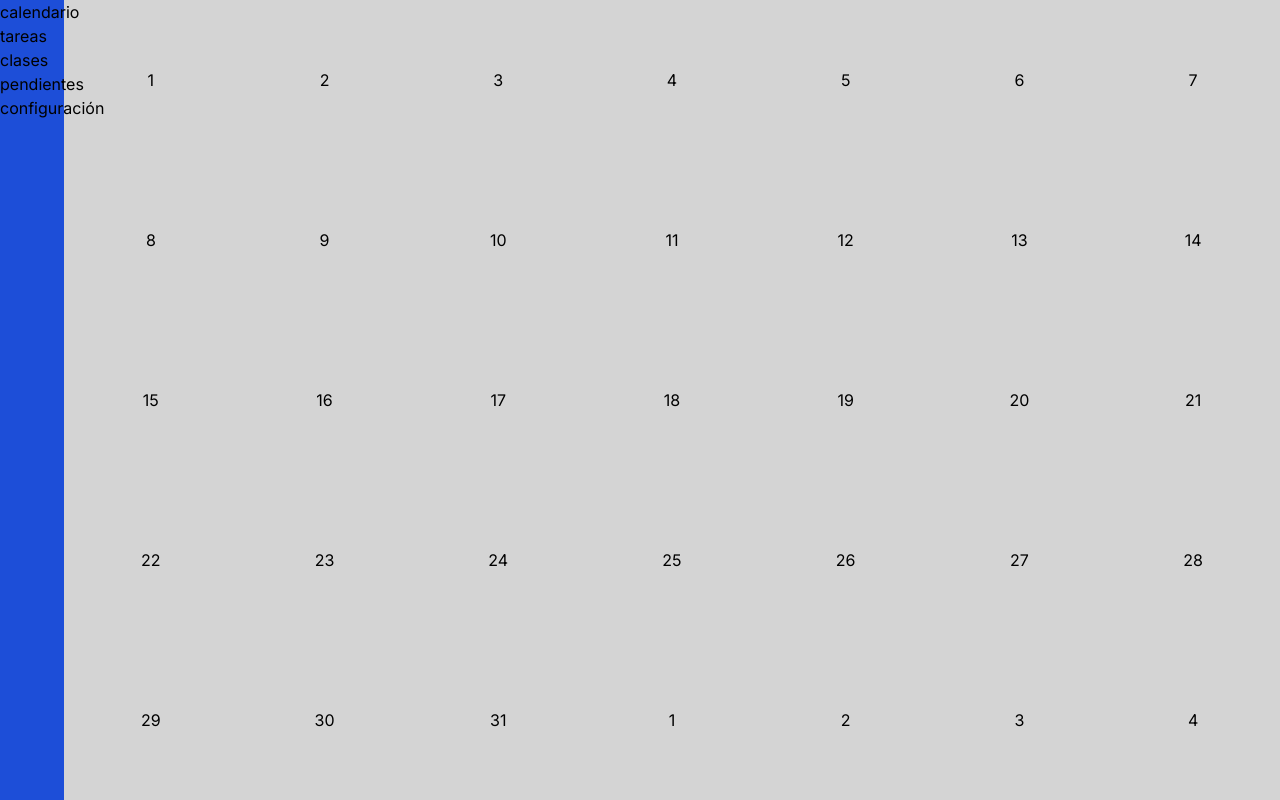
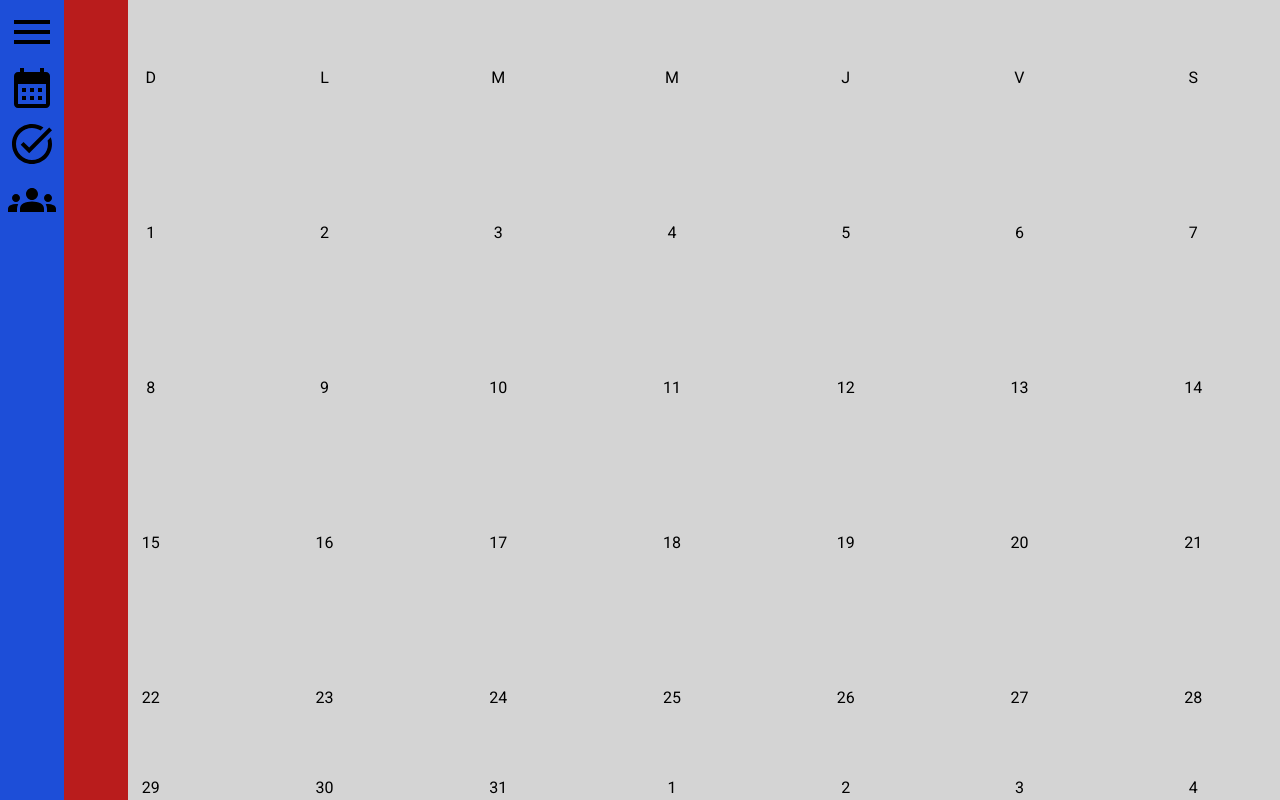
Before and after one commit to eliyya/new-universe, a Next.js app: page /app/calendar in a window 1280 px wide. Built offline with nearby package versions, Linux system fonts and the light colour scheme.

Commit message:
add menu icons

```diff
--- a/package.json
+++ b/package.json
@@ -27,6 +27,7 @@
     "eslint": "^8",
     "eslint-config-next": "14.0.4",
     "eslint-plugin-jsx-a11y": "^6.8.0",
+    "eslint-plugin-readable-tailwind": "^0.3.0",
     "eslint-plugin-sort-keys-fix": "^1.1.2",
     "postcss": "^8",
     "tailwindcss": "^3.3.0",
--- a/src/app/Menu.tsx
+++ b/src/app/Menu.tsx
@@ -1,14 +1,58 @@
+'use client'
+import CalendarMonthIcon from '@mui/icons-material/CalendarMonth'
+import TaskAltIcon from '@mui/icons-material/TaskAlt'
+import GroupsIcon from '@mui/icons-material/Groups'
+import MenuIcon from '@mui/icons-material/Menu'
+
 export default function Menu() {
     return (
         <>
-            <div className="bg-blue-700 min-w-16"></div>
-            <nav className="min-w-56 absolute flex flex-col">
-                <a href="/app/calendar">calendario</a>
-                <a href="#">tareas</a>
-                <a href="#">clases</a>
-                <a href="#">pendientes</a>
-                <a href="#">configuración</a>
+            <div className="min-w-16"></div>
+            <nav className="absolute flex h-full w-16 min-w-16 flex-col items-center gap-2 bg-blue-700 p-2">
+                {/* eslint-disable-next-line jsx-a11y/label-has-associated-control */}
+                <label className='aspect-square'>
+                    <MenuIcon sx={{
+                        height: '100%',
+                        width: '100%',
+                    }}/>
+                    <input type="checkbox"
+                        className='hidden' />
+                </label>
+                <a
+                    className='aspect-square'
+                    href="/app/calendar">
+                    <CalendarMonthIcon sx={{
+                        height: '100%',
+                        width: '100%',
+                    }}/>
+                </a>
+                <a
+                    className='aspect-square'
+                    href="/app/calendar">
+                    <TaskAltIcon sx={{
+                        height: '100%',
+                        width: '100%',
+                    }} />
+                </a>
+                <a
+                    className='aspect-square'
+                    href="/app/calendar">
+                    <GroupsIcon sx={{
+                        height: '100%',
+                        width: '100%',
+                    }} />
+                </a>
             </nav>
+            <div id='extended'
+                className="absolute left-16 flex h-full min-w-16 flex-col items-center gap-2 bg-red-700">
+            </div>
+            <style jsx>
+                {`
+                nav:has(label > input:checked) + #extended{
+                    min-width: 5rem;
+                }
+            `}
+            </style>
         </>
     )
 }
--- a/src/app/app/calendar/page.tsx
+++ b/src/app/app/calendar/page.tsx
@@ -1,44 +1,55 @@
 export default function Calendar() {
     const getDaysInMonth = (date = new Date()) => {
-        const days = new Array(new Date(date.getFullYear(), date.getMonth() + 1, 0).getDate()).fill(0).map((_, i) => i + 1);
+        const days = new Array(new Date(date.getFullYear(), date.getMonth() + 1, 0).getDate()).fill(0).map((_, i) => i + 1)
         // get last days of the past month
-        const firstDayOfTheMonth = new Date(date.getFullYear(), date.getMonth(), 1).getDay();
-        const lastDayOfThePastMonth = new Date(date.getFullYear(), date.getMonth(), 0).getDate();
-        const lastMonthDays = new Array(firstDayOfTheMonth).fill(0).map((_, i) => lastDayOfThePastMonth - i).reverse();
+        const firstDayOfTheMonth = new Date(date.getFullYear(), date.getMonth(), 1).getDay()
+        const lastDayOfThePastMonth = new Date(date.getFullYear(), date.getMonth(), 0).getDate()
+        const lastMonthDays = new Array(firstDayOfTheMonth).fill(0).map((_, i) => lastDayOfThePastMonth - i).reverse()
         // get next days of the next month
-        const lastDayOfTheMonth = new Date(date.getFullYear(), date.getMonth() + 1, 0).getDay();
-        const nextMonthDays = new Array(6 - lastDayOfTheMonth).fill(0).map((_, i) => i + 1);
+        const lastDayOfTheMonth = new Date(date.getFullYear(), date.getMonth() + 1, 0).getDay()
+        const nextMonthDays = new Array(6 - lastDayOfTheMonth).fill(0).map((_, i) => i + 1)
         return {
+            actual: days,
             last: lastMonthDays,
-            actual: days,
             next: nextMonthDays,
-        };
-    };
+        }
+    }
 
-    const days = getDaysInMonth();
+    const days = getDaysInMonth()
     return (
         <main className="grid grid-rows-5 grid-cols-7 flex-1">
+            {['D', 'L', 'M', 'M', 'J', 'V', 'S'].map((day) => {
+                return (
+                    <div key={day}
+                        className="flex justify-center items-center">
+                        {day}
+                    </div>
+                )
+            })}
             {days.last.map((day) => {
                 return (
-                    <div key={day} className="flex justify-center items-center">
+                    <div key={day}
+                        className="flex justify-center items-center">
                         {day}
                     </div>
-                );
+                )
             })}
             {days.actual.map((day) => {
                 return (
-                    <div key={day} className="flex justify-center items-center">
+                    <div key={day}
+                        className="flex justify-center items-center">
                         {day}
                     </div>
-                );
+                )
             })}
             {days.next.map((day) => {
                 return (
-                    <div key={day} className="flex justify-center items-center">
+                    <div key={day}
+                        className="flex justify-center items-center">
                         {day}
                     </div>
-                );
+                )
             })}
         </main>
-    );
+    )
 }
--- a/src/app/layout.tsx
+++ b/src/app/layout.tsx
@@ -1,22 +1,16 @@
 import type { Metadata } from 'next'
-import { Inter } from 'next/font/google'
 import './globals.css'
-import MenuIcon from '@mui/icons-material/Menu';
-import Image from 'next/image'
-import ArrowForwardIosIcon from '@mui/icons-material/ArrowForwardIos';
 import { Roboto } from 'next/font/google'
-import Menu from './Menu';
+import Menu from './Menu'
 
 const roboto = Roboto({
+    subsets: ['latin'],
     weight: ['400', '700'],
-  subsets: ['latin']
 })
 
-const inter = Inter({ subsets: ['latin'] })
-
 export const metadata: Metadata = {
+    description: 'Generated by create next app',
     title: 'Create Next App',
-  description: 'Generated by create next app',
 }
 
 export default function RootLayout({
@@ -26,20 +20,8 @@ export default function RootLayout({
 }) {
     return (
         <html lang="en">
-      <body className={`${inter.className} h-screen flex`}>
-        {/* <header className="p-1 border-b-2 border-slate-950 border-slroboto.classNamete-950 flex  flex-row">
-        <div className=" flex justify-center items-center">
-                    <MenuIcon />
-                    <h1 className="flex justify-center items-center  h-full w-full">
-                        <Image src="https://cdn.discordapp.com/attachments/991195266235514951/1201739307338182696/tohru.png?ex=65cae9f2&is=65b874f2&hm=cec0f089fde3ba17a9415216148b376961ed76a0428a4640e2a088f73dd7e6c3&" width={40} height={40} alt='logo' />
-                        <span className={`${roboto.className}`}>Classroom</span>
-                        <ArrowForwardIosIcon />
-                        <span className=''>calendario</span>
-                    </h1>
-
-                </div>
-        </header> */}
-        <Menu></Menu>
+            <body className={`${roboto.className} h-screen flex`}>
+                <Menu />
                 {children}
             </body>
         </html>
```
Also changed, not shown: .eslintrc.json, 1 other file (tests, documents, lock files or other folders). Lines whose indentation alone changed are shown as unchanged.
